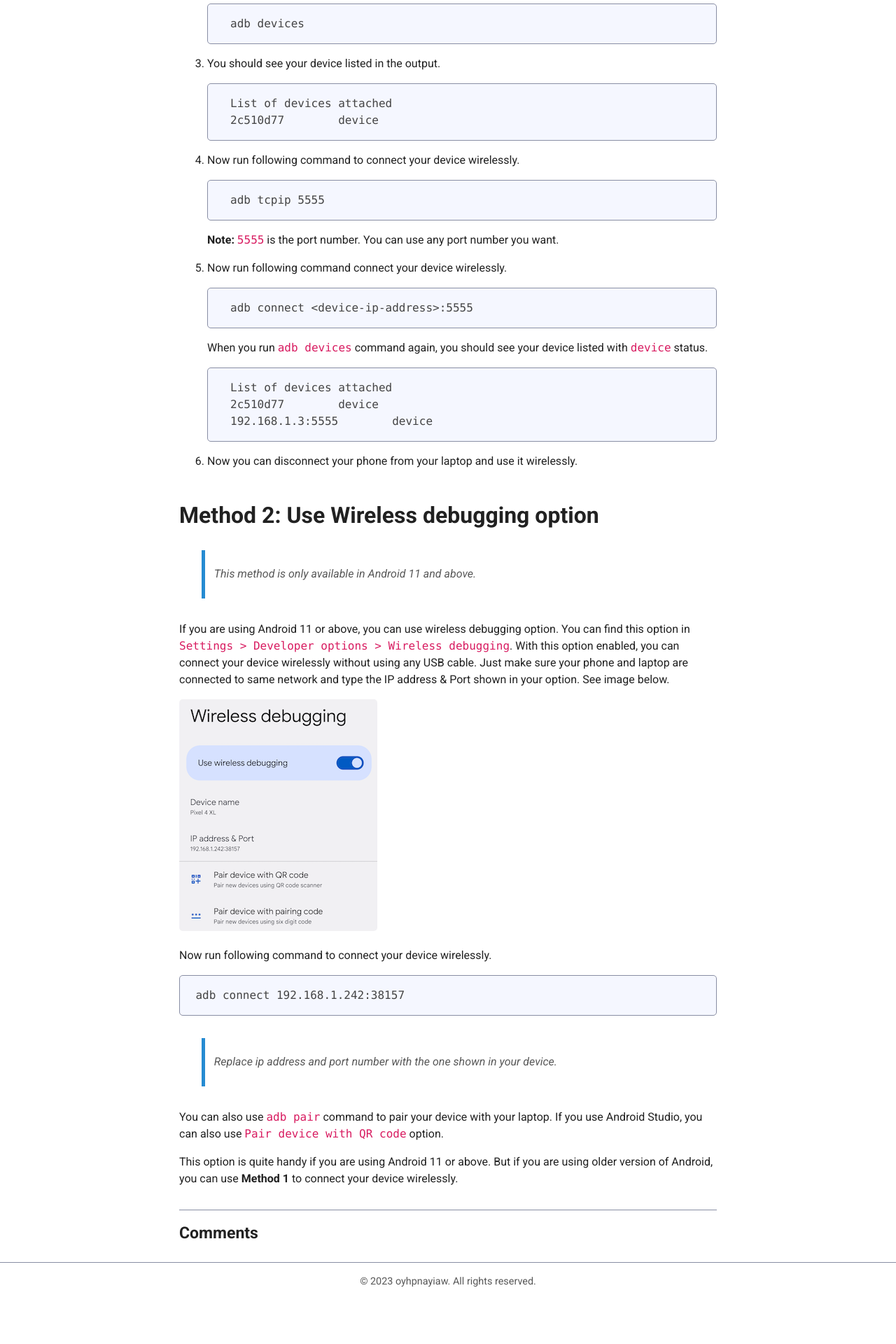
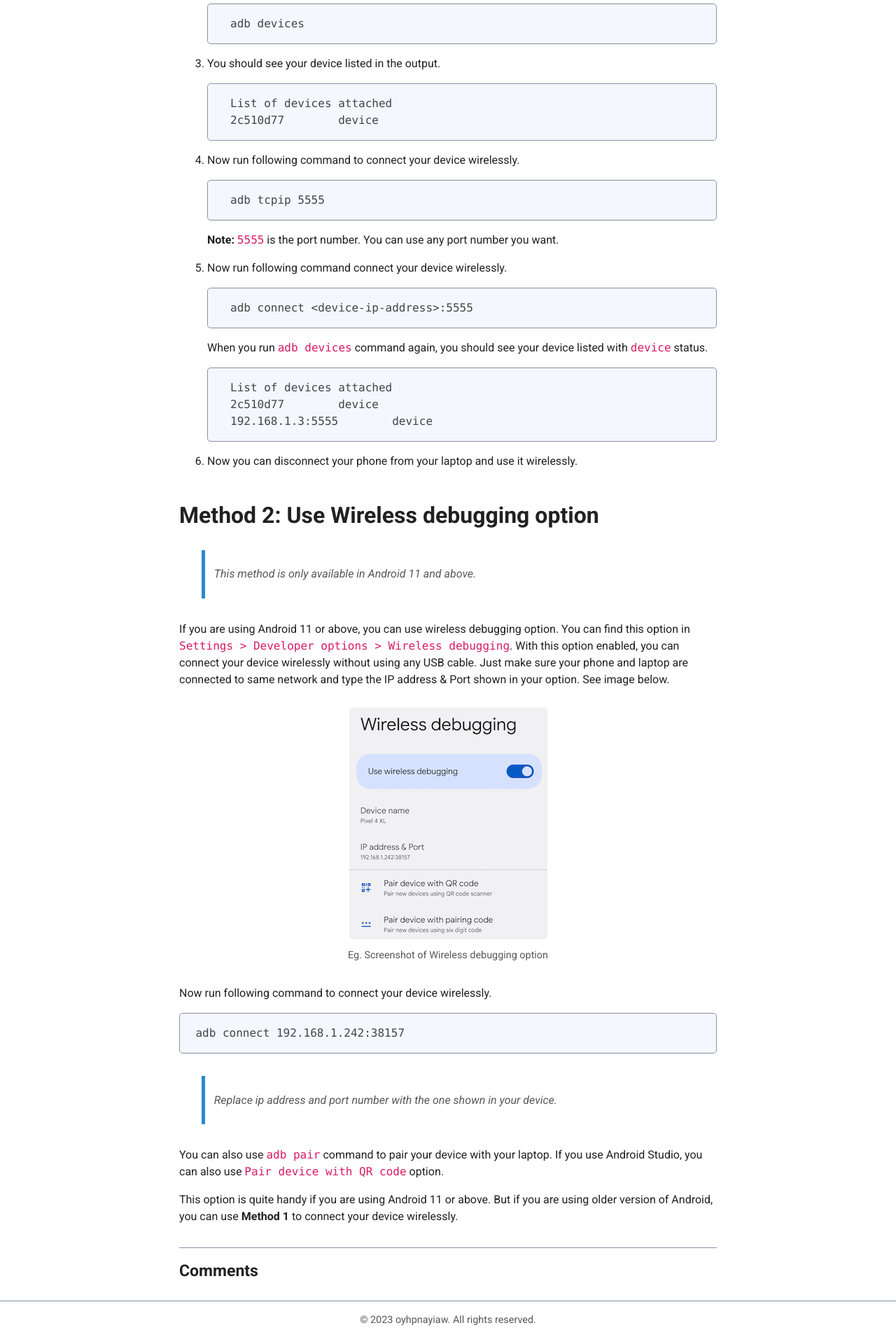
Before and after one commit to nxnom/nxnom.github.io, a Jekyll site: the page built from _posts/2023-08-24-connect-adb-connection-wirelessly.md, in a window 1280 px wide. Shown: the part 654-2574 px from the top of the page at 70% size. Built offline with Jekyll 4.4.1, drawn with Linux system fonts in a browser that asks for light colours; comment, search, counter and statistics services are not loaded; before the commit the page ends 2520 px from its top, so only the background shows below that.

Commit message:
Change `figure` style

```diff
--- a/_posts/2023-08-24-connect-adb-connection-wirelessly.md
+++ b/_posts/2023-08-24-connect-adb-connection-wirelessly.md
@@ -58,7 +58,10 @@ Just make sure your phone and laptop are connected to same network and type the
 IP address & Port shown in your option. See image below.
 
 
-![Wireless debugging option]({{ page.image }})
+<figure>
+    <img style="margin: 12px 0;" src="{{ page.image }}" alt="Wireless debugging option"/>
+    <figcaption>Eg. Screenshot of Wireless debugging option</figcaption>
+</figure>
 
 Now run following command to connect your device wirelessly.
 
--- a/_sass/simplecss.scss
+++ b/_sass/simplecss.scss
@@ -2,14 +2,14 @@
  * This file is downloaded and modified from simplecss.org project.
  * For more information, visit - https://simplecss.org/
 */
-@import url('https://fonts.googleapis.com/css2?family=Roboto:ital,wght@0,400;0,500;0,700;1,400;1,500;1,700&display=swap');
+@import url("https://fonts.googleapis.com/css2?family=Roboto:ital,wght@0,400;0,500;0,700;1,400;1,500;1,700&display=swap");
 
 /* Global variables. */
 :root,
 ::backdrop {
   /* Set sans-serif & mono fonts */
-  --sans-font: 'Roboto' ,-apple-system, BlinkMacSystemFont, "Avenir Next", Avenir,
-    "Nimbus Sans L", Roboto, "Noto Sans", "Segoe UI", Arial, Helvetica,
+  --sans-font: "Roboto", -apple-system, BlinkMacSystemFont, "Avenir Next",
+    Avenir, "Nimbus Sans L", Roboto, "Noto Sans", "Segoe UI", Arial, Helvetica,
     "Helvetica Neue", sans-serif;
   --mono-font: Consolas, Menlo, Monaco, "Andale Mono", "Ubuntu Mono", monospace;
   --standard-border-radius: 5px;
@@ -563,8 +563,9 @@ video {
 
 figure {
   margin: 0;
-  display: block;
   overflow-x: auto;
+  display: grid;
+  place-items: center;
 }
 
 figcaption {
```
